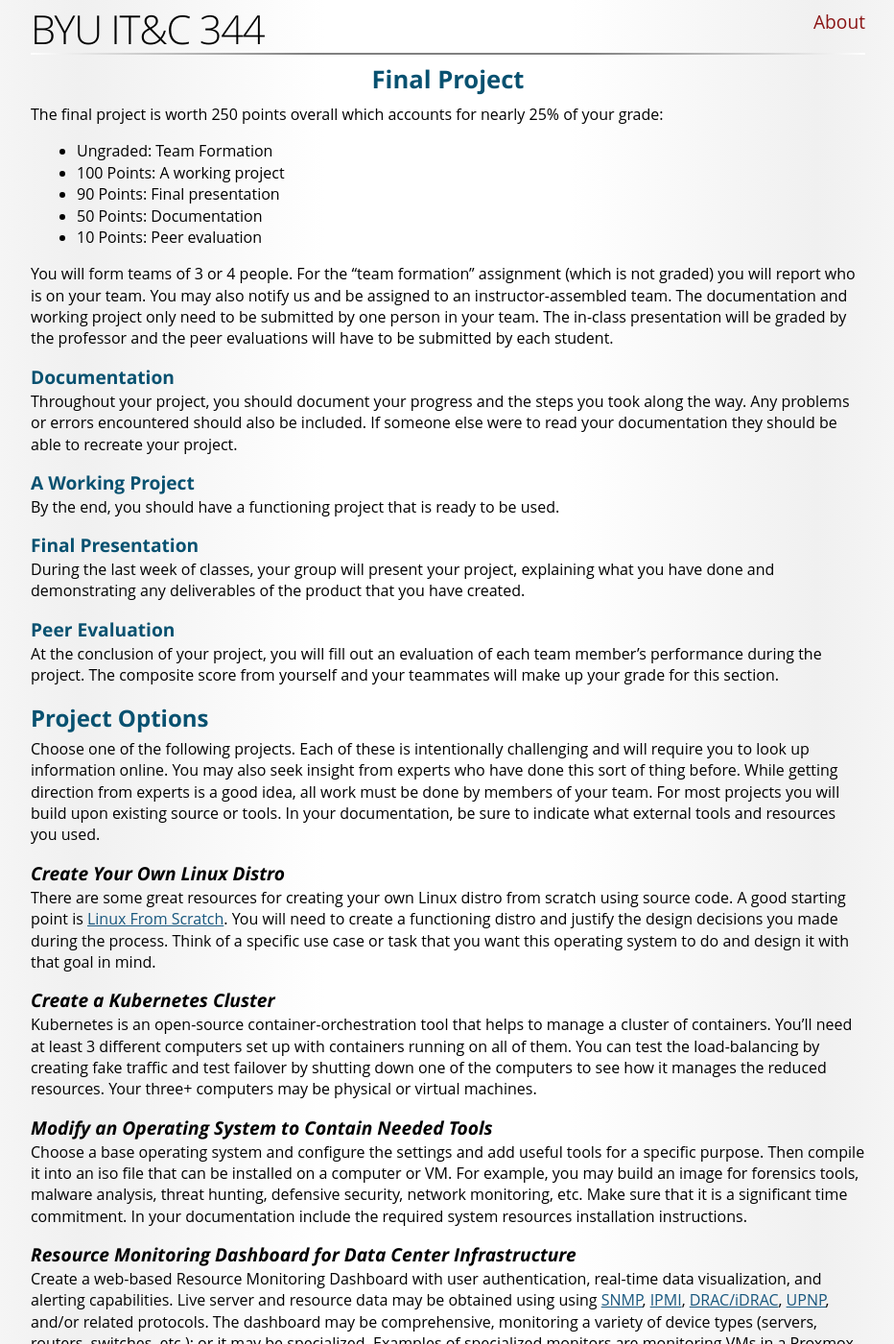
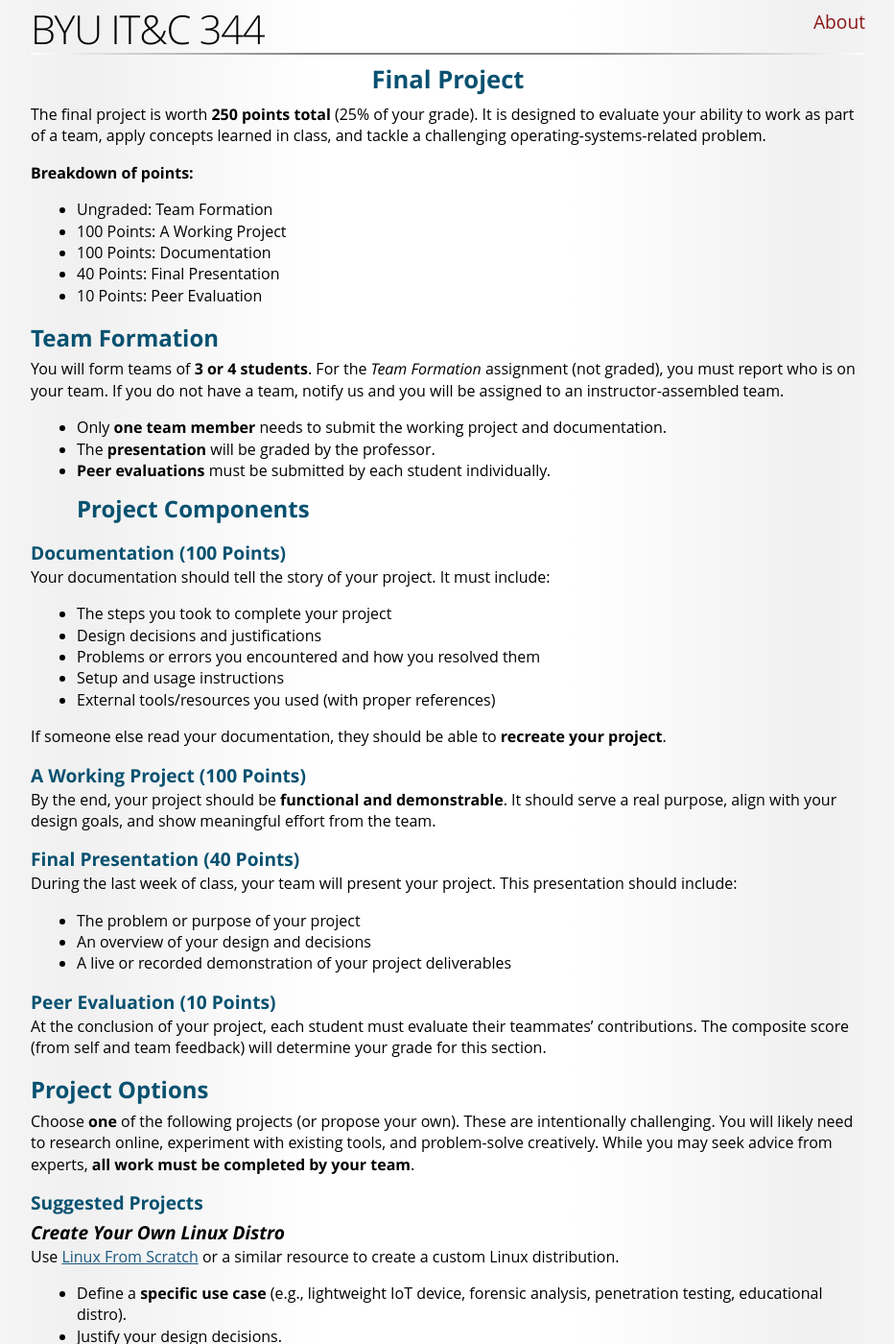
Before and after one commit to BYU-ITC-344/byu-itc-344.github.io, a Jekyll site: the page built from Final-Project.md, in a window 1280 px wide and 1400 px high. Shown: the whole window at 96% size, without its empty margins (173-1105 px from the left). Built offline with Jekyll 4.4.1, drawn with Linux system fonts in a browser that asks for light colours; some web fonts are replaced; some of the changed text lies outside the part shown.

Commit message:
Final project updates

```diff
--- a/Final-Project.md
+++ b/Final-Project.md
@@ -2,53 +2,102 @@
 title: Final Project
 ---
 
-The final project is worth 250 points overall which accounts for nearly 25% of your grade:
-* Ungraded: Team Formation
-* 100 Points: A working project
-* 90 Points: Final presentation
-* 50 Points: Documentation
-* 10 Points: Peer evaluation
+The final project is worth **250 points total** (25% of your grade). It is designed to evaluate your ability to work as part of a team, apply concepts learned in class, and tackle a challenging operating-systems-related problem.
 
-You will form teams of 3 or 4 people. For the "team formation" assignment (which is not graded) you will report who is on your team. You may also notify us and be assigned to an instructor-assembled team. The documentation and working project only need to be submitted by one person in your team. The in-class presentation will be graded by the professor and the peer evaluations will have to be submitted by each student.
+**Breakdown of points:**
 
-### Documentation
-Throughout your project, you should document your progress and the steps you took along the way. Any problems or errors encountered should also be included. If someone else were to read your documentation they should be able to recreate your project.
+- Ungraded: Team Formation
+- 100 Points: A Working Project
+- 100 Points: Documentation
+- 40 Points: Final Presentation
+- 10 Points: Peer Evaluation
 
-### A Working Project
-By the end, you should have a functioning project that is ready to be used.
+## Team Formation
 
-### Final Presentation
-During the last week of classes, your group will present your project, explaining what you have done and demonstrating any deliverables of the product that you have created.
+You will form teams of **3 or 4 students**. For the *Team Formation* assignment (not graded), you must report who is on your team. If you do not have a team, notify us and you will be assigned to an instructor-assembled team.
 
-### Peer Evaluation
-At the conclusion of your project, you will fill out an evaluation of each team member's performance during the project. The composite score from yourself and your teammates will make up your grade for this section.
+- Only **one team member** needs to submit the working project and documentation.
+- The **presentation** will be graded by the professor.
+- **Peer evaluations** must be submitted by each student individually.
+## Project Components
+
+### Documentation (100 Points)
+
+Your documentation should tell the story of your project. It must include:
+
+* The steps you took to complete your project
+* Design decisions and justifications
+* Problems or errors you encountered and how you resolved them
+* Setup and usage instructions
+* External tools/resources you used (with proper references)
+
+If someone else read your documentation, they should be able to **recreate your project**.
+
+### A Working Project (100 Points)
+
+By the end, your project should be **functional and demonstrable**. It should serve a real purpose, align with your design goals, and show meaningful effort from the team.
+
+### Final Presentation (40 Points)
+
+During the last week of class, your team will present your project. This presentation should include:
+
+* The problem or purpose of your project
+* An overview of your design and decisions
+* A live or recorded demonstration of your project deliverables
+
+### Peer Evaluation (10 Points)
+
+At the conclusion of your project, each student must evaluate their teammates’ contributions. The composite score (from self and team feedback) will determine your grade for this section.
 
 ## Project Options
-Choose one of the following projects. Each of these is intentionally challenging and will require you to look up information online. You may also seek insight from experts who have done this sort of thing before. While getting direction from experts is a good idea, all work must be done by members of your team. For most projects you will build upon existing source or tools. In your documentation, be sure to indicate what external tools and resources you used.
+
+Choose **one** of the following projects (or propose your own). These are intentionally challenging. You will likely need to research online, experiment with existing tools, and problem-solve creatively. While you may seek advice from experts, **all work must be completed by your team**.
+
+### Suggested Projects
 
 #### Create Your Own Linux Distro
-There are some great resources for creating your own Linux distro from scratch using source code. A good starting point is [Linux From Scratch](https://www.linuxfromscratch.org/). You will need to create a functioning distro and justify the design decisions you made during the process. Think of a specific use case or task that you want this operating system to do and design it with that goal in mind.
 
-#### Create a Kubernetes Cluster
-Kubernetes is an open-source container-orchestration tool that helps to manage a cluster of containers. You'll need at least 3 different computers set up with containers running on all of them. You can test the load-balancing by creating fake traffic and test failover by shutting down one of the computers to see how it manages the reduced resources. Your three+ computers may be physical or virtual machines.
+Use [Linux From Scratch](https://www.linuxfromscratch.org/) or a similar resource to create a custom Linux distribution.
 
-#### Modify an Operating System to Contain Needed Tools
-Choose a base operating system and configure the settings and add useful tools for a specific purpose. Then compile it into an iso file that can be installed on a computer or VM. For example, you may build an image for forensics tools, malware analysis, threat hunting, defensive security, network monitoring, etc. Make sure that it is a significant time commitment. In your documentation include the required system resources installation instructions.
+- Define a **specific use case** (e.g., lightweight IoT device, forensic analysis, penetration testing, educational distro).
+- Justify your design decisions.
+- Produce an ISO that others can install and test.
+
+Taking an existing ISO will not be permitted. The operating system must be made from scratch.
 
 #### Resource Monitoring Dashboard for Data Center Infrastructure
-Create a web-based Resource Monitoring Dashboard with user authentication, real-time data visualization, and alerting capabilities. Live server and resource data may be obtained using  using [SNMP](https://en.wikipedia.org/wiki/Simple_Network_Management_Protocol), [IPMI](https://en.wikipedia.org/wiki/Intelligent_Platform_Management_Interface), [DRAC/iDRAC](https://en.wikipedia.org/wiki/Dell_DRAC), [UPNP](https://en.wikipedia.org/wiki/Universal_Plug_and_Play), and/or related protocols. The dashboard may be comprehensive, monitoring a variety of device types (servers, routers, switches, etc.); or it may be specialized. Examples of specialized monitors are monitoring VMs in a Proxmox instance, or monitoring a set of Dell servers using their proprietary iDRAC protocol. The monitor should offer should offer live views of infrastructure data such as network traffic, server load, storage hardware health, power, and temperature data. Users should be able to observe resource status in real time and receive notifications for critical events. Specialized monitors should offer the ability to perform operations such as provisioning VMs in the case of Proxmox.
+
+Build a web-based monitoring dashboard that includes:
+
+- **Real-time data visualization** (CPU, RAM, disk, network, power, temperature)
+- **Alerts for critical events**
+- Data collected via SNMP, IPMI, DRAC/iDRAC, UPNP, or other protocols
 
 #### Process Scheduling Simulator
-Build a process scheduling simulator that models the behavior of various scheduling algorithms such as Round Robin, Priority Scheduling, and Shortest Job First. Include visualizations of process execution. Analyze the performance of each algorithm under different load conditions.
 
-#### Create a New Lab for IT&C 344
-Create a new lab of similar difficulty to the labs you have been assigned in this class. The subject of the lab must be pre-approved by your instructor. In future classes we hope to incorporate systems-level programming assignments written in C so that type of lab is preferred. Below are some ideas. A good lab will mix more than one of these concepts.
+Develop a simulator that models various process scheduling algorithms (Round Robin, Priority Scheduling, Shortest Job First, Multilevel Queue, etc.).
 
-* Use fork and exec to launch one or more child processes.
-* Execute a pipeline of CLI applications with the stdout of each app redirected to the stdin of its successor.
-* Read and write binary or textual data to files.
-* Demonstrate a race condition and show how to prevent it using synchronization tools such as file locks or mutexes.
-* Build a CLI tool that does something useful when incorporated into a Bash pipeline. You can draw inspiration from simple CLI tools like `grep`, `sed`, `sort`. `head`. `tail`, `uniq`, `wc`, and `nl`. Also see [this article](https://www.geeksforgeeks.org/filters-in-linux).
+- Provide **visualizations** of scheduling behavior.
+- Compare performance across different workloads.
 
-#### Other
-Other projects must be approved by the professor. They should be related to operating systems and have similar scale and difficulty to the ones listed above.
+#### Custom Shell or Command Interpreter
+
+Write your own shell with features such as:
+
+- Parsing and executing commands
+- Pipelining and redirection
+- Basic scripting support
+
+#### OS Security Hardening Project
+
+Choose a base Linux or BSD distribution and implement **system hardening** measures.
+
+- Configure firewall, auditing, SELinux/AppArmor, intrusion detection, and logging etc.
+- Provide a **hardening guide** and a before/after security comparison.
+
+### Other Projects
+
+If you would like to propose a different project, it must be approved by the professor. Your idea should:
+
+- Be directly related to **operating systems**
+- Be of similar **scope and difficulty** as the projects above
```
Also changed, not shown: Final-Project-Documentation.md (+8 -8 lines), Final-Project-Presentations.md (+4 -6 lines).
